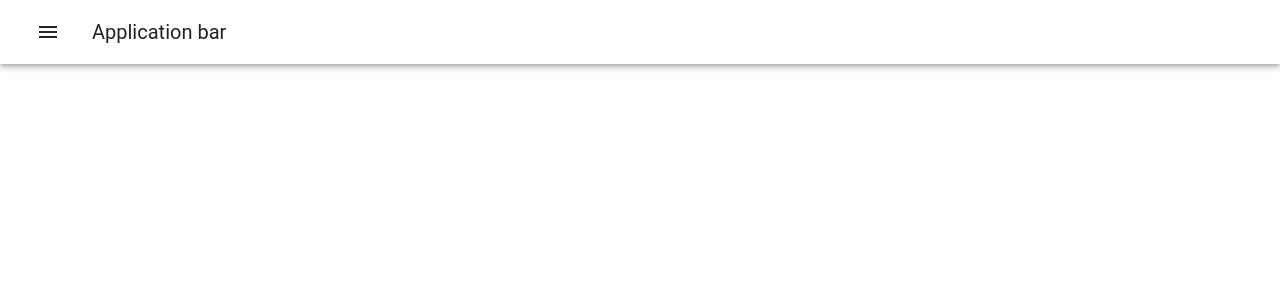
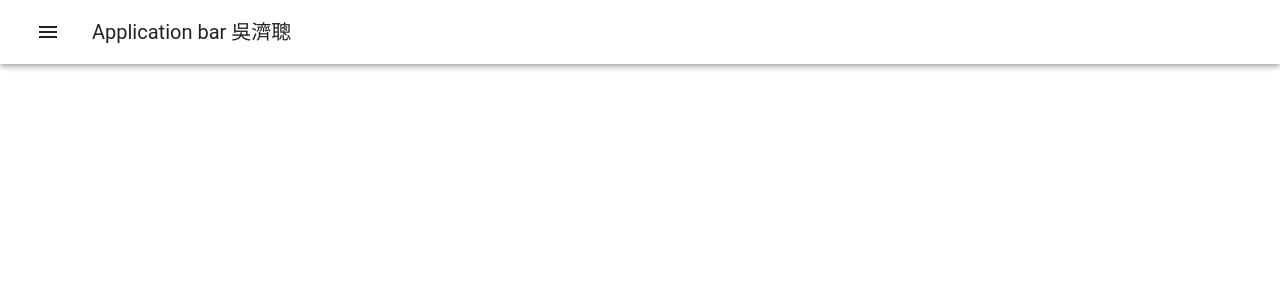
Before and after one commit to jitsungwu/mobile2023, a Vue app: page / in a window 1280 px wide. Shown: the top 300 px of the page. Built offline with nearby package versions, Linux system fonts and the light colour scheme.

Commit message:
provide/inject

```diff
--- a/src/App.vue
+++ b/src/App.vue
@@ -1,11 +1,15 @@
 <script setup lang="ts">
-import { ref } from 'vue'
+import { provide, reactive, ref } from 'vue'
 let drawer = ref(false)
 let items = [
   { title: '英文', to: '/english' },
   { title: '化學', to: '/chemistry' },
   { title: '化學單選', to: '/chemistry-radio' }
 ]
+const account = reactive({
+  name: '吳濟聰',
+  email: 'benwu@im.fju.edu.tw'})
+provide(/* key */ 'account', /* value */ account)
 </script>
 
 <template>
@@ -13,7 +17,7 @@ let items = [
     <v-app-bar>
       <v-icon icon="plus"></v-icon>
       <v-app-bar-nav-icon @click.stop="drawer = !drawer"></v-app-bar-nav-icon>
-      <v-app-bar-title>Application bar</v-app-bar-title>
+      <v-app-bar-title>Application bar {{ account.name }}</v-app-bar-title>
     </v-app-bar>
     <v-navigation-drawer floating permanent v-model="drawer">
       <v-list>
--- a/src/components/EnglishDB.vue
+++ b/src/components/EnglishDB.vue
@@ -1,5 +1,5 @@
 <script setup lang="ts">
-import { reactive, watch } from "vue";
+import { reactive, watch, inject } from "vue";
 import { collection, getDocs, getFirestore, query, where } from "firebase/firestore";
 import app from "@/components/settings/FirebaseConfig.vue"
 
@@ -9,6 +9,10 @@ const state = reactive({choice:1 , answer:[''],message: [''],exams:[{question:""
 const db = getFirestore(app);
 const examCollection = collection(db, "English");
 generateQuestions();
+
+// const account:{name:string, email:string} = inject('account',{name:'未登入', email:''})
+const account = inject('account',{name:'未登入', email:''})
+account.name="Hahaha";
 // const queryExam = query(examCollection, where("unit", "==", state.choice));
 // const querySnapshot = await getDocs(queryExam);
 // state.exams=[];
@@ -48,6 +52,7 @@ function checkAnswers() {
 </script>
 <template>
 <v-container>
+  {{ account.name }}
   <v-select label="請選擇" v-model="state.choice" :items="units" >
   </v-select>
   <v-card v-for="(exam, index) in state.exams" :key="index">
```
